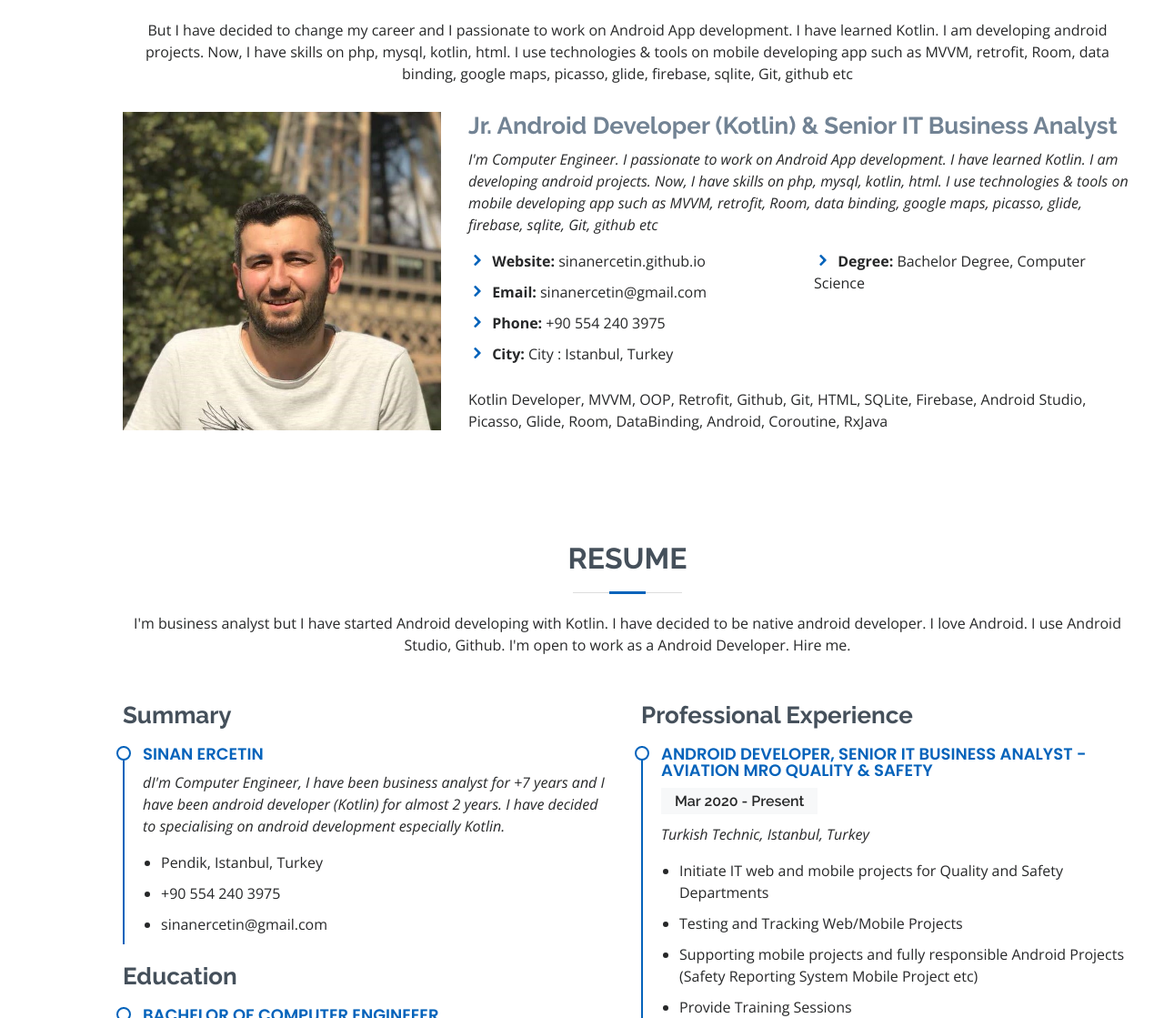
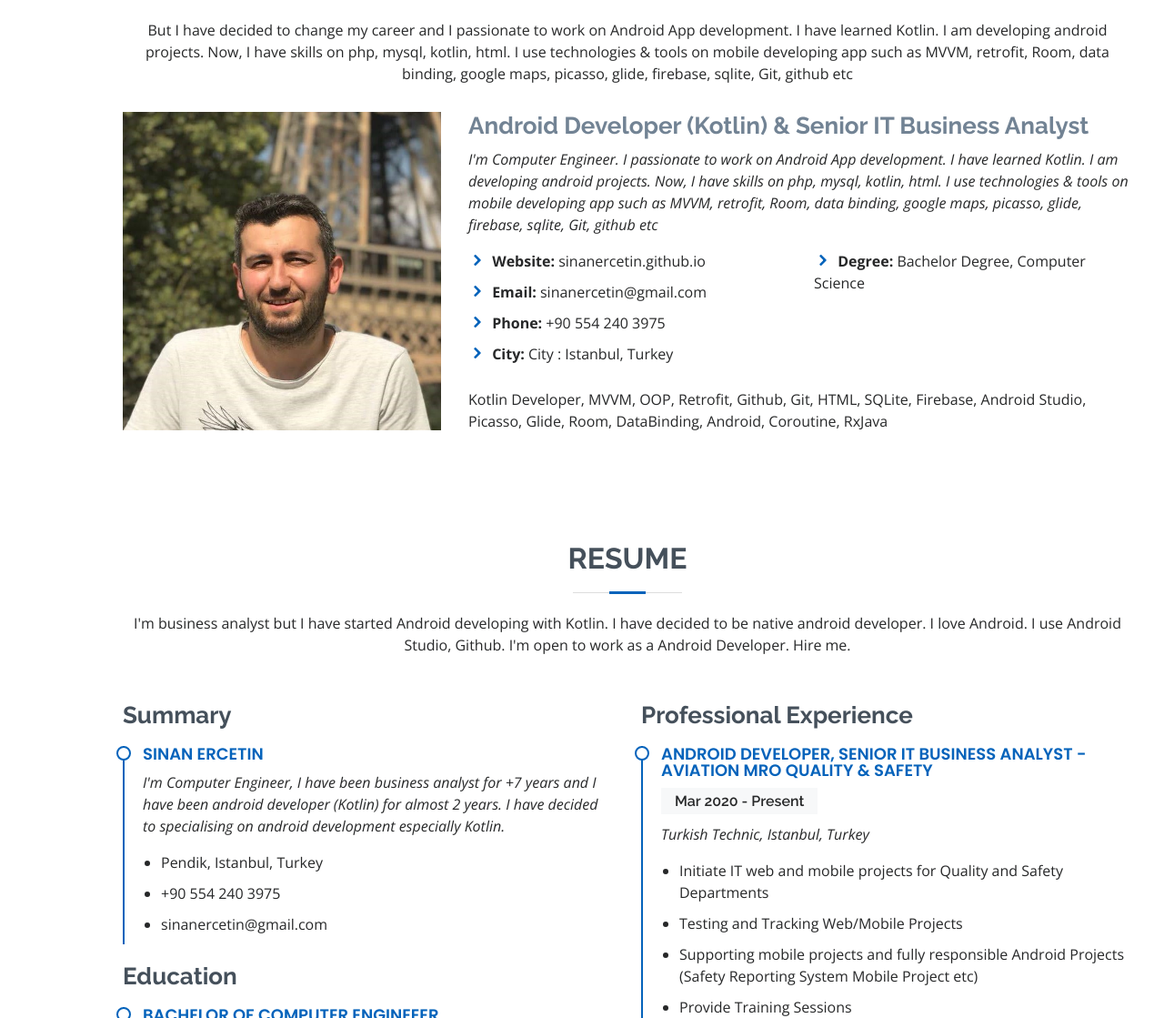
Before and after one commit to sinanercetin/sinanercetin.github.io, a plain HTML site: page index.html in a window 1280 px wide. Shown: the part 1133-2252 px from the top of the page at 91% size. Drawn offline with nearby package versions, Linux system fonts and the light colour scheme.

Commit message:
Update index.html

```diff
--- a/index.html
+++ b/index.html
@@ -92,7 +92,7 @@
             <img src="assets/img/profile-img.jpg" class="img-fluid" alt="">
           </div>
           <div class="col-lg-8 pt-4 pt-lg-0 content">
-            <h3>Jr. Android Developer (Kotlin) & Senior IT Business Analyst</h3>
+            <h3>Android Developer (Kotlin) & Senior IT Business Analyst</h3>
             <p class="font-italic">
                 I'm Computer Engineer. I passionate to work on Android App development. I have learned Kotlin. I am developing android projects. Now, I have skills on php, mysql, kotlin, html. I use technologies & tools on mobile developing app such as MVVM, retrofit, Room, data binding, google maps, picasso, glide, firebase, sqlite, Git, github etc
             </p>
@@ -136,7 +136,7 @@
             <h3 class="resume-title">Summary</h3>
             <div class="resume-item pb-0">
               <h4>Sinan Ercetin</h4>
-              <p><em>dI'm Computer Engineer, I have been business analyst for +7 years and I have been android developer (Kotlin) for almost 2 years. I have decided to specialising on android development especially Kotlin.</em></p>
+              <p><em>I'm Computer Engineer, I have been business analyst for +7 years and I have been android developer (Kotlin) for almost 2 years. I have decided to specialising on android development especially Kotlin.</em></p>
               <ul>
                 <li>Pendik, Istanbul, Turkey</li>
                 <li>+90 554 240 3975</li>
```
